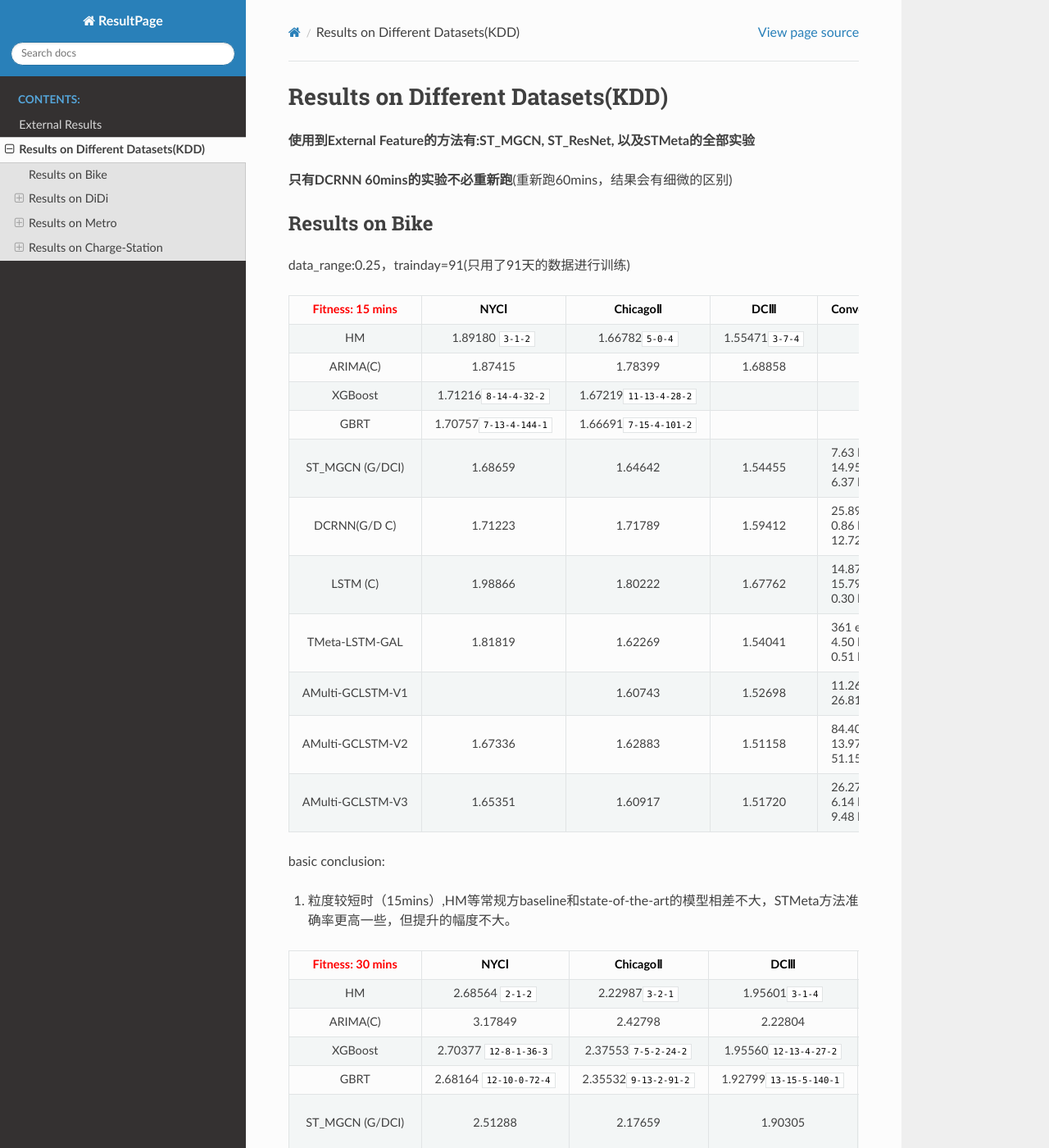
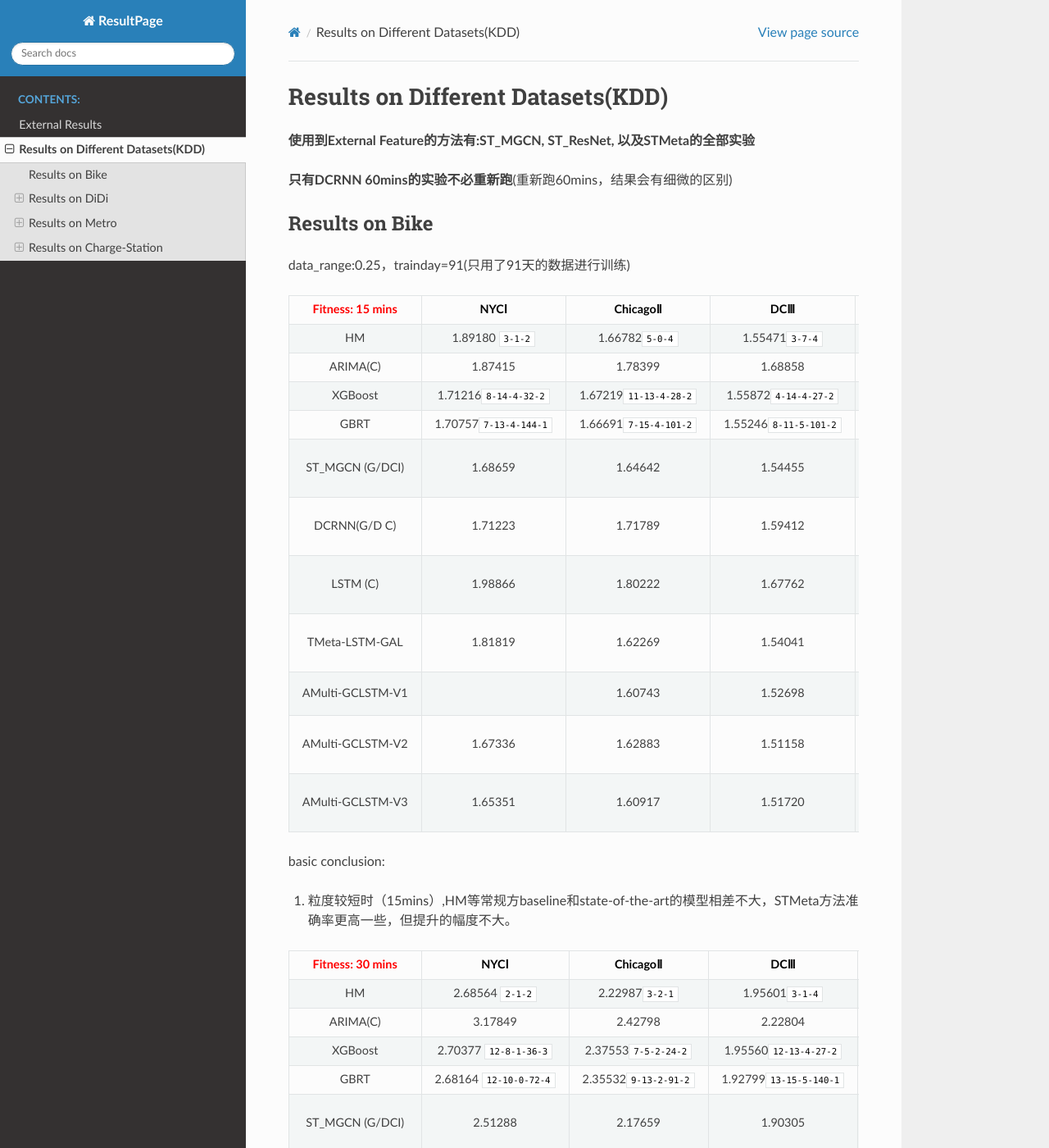
Before and after one commit to Liyue-Chen/ResultPage, a Sphinx documentation site: the page built from sphinx/md_file/KDD_all_results.md, in a window 1280 px wide and 1400 px high. Shown: the whole window at 82% size. Built offline with Sphinx 7.4.7 and the Read the Docs theme 2.0.0, drawn with Linux system fonts in a browser that asks for light colours.

Commit message:
Update KDD_all_results.md

```diff
--- a/sphinx/md_file/KDD_all_results.md
+++ b/sphinx/md_file/KDD_all_results.md
@@ -8,19 +8,19 @@
 
 data_range:0.25，trainday=91(只用了91天的数据进行训练)
 
-| <font color='red'>**Fitness: 15 mins**</font> |         NYCⅠ          |       ChicagoⅡ        |      DCⅢ       | Converged Time                                               |
-| :-------------------------------------------: | :-------------------: | :-------------------: | :------------: | ------------------------------------------------------------ |
-|                      HM                       |    1.89180 `3-1-2`    |    1.66782`5-0-4`     | 1.55471`3-7-4` |                                                              |
-|                   ARIMA(C)                    |        1.87415        |        1.78399        |    1.68858     |                                                              |
-|                    XGBoost                    | 1.71216`8-14-4-32-2`  | 1.67219`11-13-4-28-2` |                |                                                              |
-|                     GBRT                      | 1.70757`7-13-4-144-1` | 1.66691`7-15-4-101-2` |                |                                                              |
-|                ST_MGCN (G/DCI)                |        1.68659        |        1.64642        |    1.54455     | 7.63 hour / 152 epochsⅠ<br />14.95 hour / 57 epochsⅡ<br />6.37 hour / 140 epochsⅢ |
-|                 DCRNN(G/D C)                  |        1.71223        |        1.71789        |    1.59412     | 25.89 hour / 9999 epochsⅠ<br />0.86 hour / 542 epochsⅡ<br />12.72 hour / 9999 epochsⅢ |
-|                   LSTM (C)                    |        1.98866        |        1.80222        |    1.67762     | 14.87 hour / 986 epochsⅠ<br />15.79 hour / 9167 epochsⅡ<br />0.30 hour / 199 epochsⅢ |
-|                TMeta-LSTM-GAL                 |        1.81819        |        1.62269        |    1.54041     | 361 epochsⅠ<br />4.50 hour / 1278 epochsⅡ<br />0.51 hour / 199 epochsⅢ |
-|               AMulti-GCLSTM-V1                |                       |        1.60743        |    1.52698     | 11.26 hour / 775 epochsⅡ<br />26.81 hour / 2929 epochsⅢ      |
-|               AMulti-GCLSTM-V2                |        1.67336        |        1.62883        |    1.51158     | 84.40 hour / 6088 epochsⅠ<br />13.97 hour / 1269 epochsⅡ<br />51.15 hour / 7015 epochsⅢ |
-|               AMulti-GCLSTM-V3                |        1.65351        |        1.60917        |    1.51720     | 26.27 hour / 930 epochsⅠ<br />6.14 hour / 287 epochsⅡ<br />9.48 hour / 664 epochsⅢ |
+| <font color='red'>**Fitness: 15 mins**</font> |         NYCⅠ          |       ChicagoⅡ        |          DCⅢ          | Converged Time                                               |
+| :-------------------------------------------: | :-------------------: | :-------------------: | :-------------------: | ------------------------------------------------------------ |
+|                      HM                       |    1.89180 `3-1-2`    |    1.66782`5-0-4`     |    1.55471`3-7-4`     |                                                              |
+|                   ARIMA(C)                    |        1.87415        |        1.78399        |        1.68858        |                                                              |
+|                    XGBoost                    | 1.71216`8-14-4-32-2`  | 1.67219`11-13-4-28-2` | 1.55872`4-14-4-27-2`  |                                                              |
+|                     GBRT                      | 1.70757`7-13-4-144-1` | 1.66691`7-15-4-101-2` | 1.55246`8-11-5-101-2` |                                                              |
+|                ST_MGCN (G/DCI)                |        1.68659        |        1.64642        |        1.54455        | 7.63 hour / 152 epochsⅠ<br />14.95 hour / 57 epochsⅡ<br />6.37 hour / 140 epochsⅢ |
+|                 DCRNN(G/D C)                  |        1.71223        |        1.71789        |        1.59412        | 25.89 hour / 9999 epochsⅠ<br />0.86 hour / 542 epochsⅡ<br />12.72 hour / 9999 epochsⅢ |
+|                   LSTM (C)                    |        1.98866        |        1.80222        |        1.67762        | 14.87 hour / 986 epochsⅠ<br />15.79 hour / 9167 epochsⅡ<br />0.30 hour / 199 epochsⅢ |
+|                TMeta-LSTM-GAL                 |        1.81819        |        1.62269        |        1.54041        | 361 epochsⅠ<br />4.50 hour / 1278 epochsⅡ<br />0.51 hour / 199 epochsⅢ |
+|               AMulti-GCLSTM-V1                |                       |        1.60743        |        1.52698        | 11.26 hour / 775 epochsⅡ<br />26.81 hour / 2929 epochsⅢ      |
+|               AMulti-GCLSTM-V2                |        1.67336        |        1.62883        |        1.51158        | 84.40 hour / 6088 epochsⅠ<br />13.97 hour / 1269 epochsⅡ<br />51.15 hour / 7015 epochsⅢ |
+|               AMulti-GCLSTM-V3                |        1.65351        |        1.60917        |        1.51720        | 26.27 hour / 930 epochsⅠ<br />6.14 hour / 287 epochsⅡ<br />9.48 hour / 664 epochsⅢ |
 
 basic conclusion:
 
```
